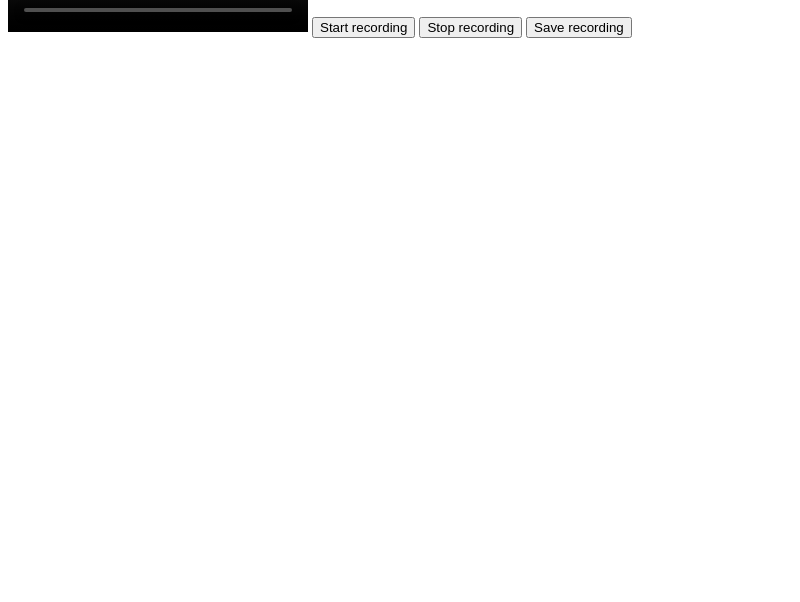
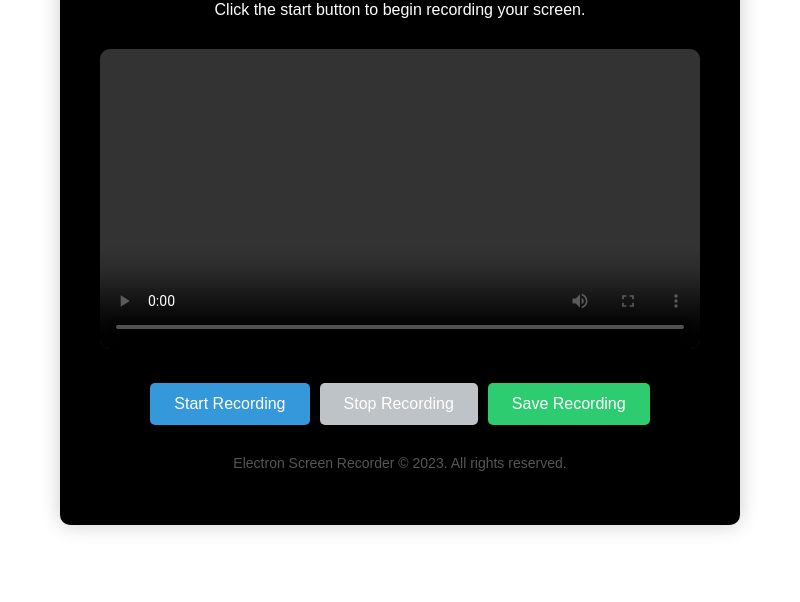
Before and after one commit to mastrmind-dev/electron-screen-recorder, an Electron app: page index.html in a window 800 px wide. Shown: the part 198-800 px from the top of the page. Drawn offline with Linux system fonts and the light colour scheme.

Commit message:
CSS is added

```diff
--- a/index.html
+++ b/index.html
@@ -1,13 +1,34 @@
 <!DOCTYPE html>
-<html>
-  <head>
-    <title>Electron screen recorder</title>
-  </head>
-  <body>
-    <h1>Hello from electron recorder!!!</h1>
-    <video id="video" controls></video>
-    <button id="start-record">Start recording</button>
-    <button id="stop-record">Stop recording</button>
-    <button id="save-record">Save recording</button>
-  </body>
+<html lang="en">
+
+<head>
+  <meta charset="UTF-8">
+  <meta name="viewport" content="width=device-width, initial-scale=1.0">
+  <title>Electron Screen Recorder</title>
+  <link rel="stylesheet" href="styles.css">
+</head>
+
+<body>
+  <div class="container">
+    <header>
+      <h1>Record your Screen</h1>
+      <p>Click the start button to begin recording your screen.</p>
+    </header>
+    <main>
+      <div class="video-container">
+        <video id="video" controls></video>
+      </div>
+      <div class="buttons">
+        <button id="start-record" class="record-button">Start Recording</button>
+        <button id="stop-record" class="record-button" disabled>Stop Recording</button>
+        <button id="save-record" class="save-button">Save Recording</button>
+      </div>
+    </main>
+    <footer>
+      <p>Electron Screen Recorder &copy; 2023. All rights reserved.</p>
+    </footer>
+  </div>
+  <script src="renderer.js"></script>
+</body>
+
 </html>
--- /dev/null
+++ b/styles.css
@@ -0,0 +1,105 @@
+body {
+    margin: 0;
+    padding: 0;
+    display: flex;
+    justify-content: center;
+    align-items: center;
+    min-height: 100vh;
+    background-color: white;
+    font-family: 'Arial', sans-serif;
+  }
+
+  .container {
+    background-color: black;
+    padding: 40px;
+    border-radius: 10px;
+    border-color: white;
+    border: 10px;
+    box-shadow: 0 0 20px rgba(0, 0, 0, 0.2);
+    text-align: center;
+    max-width: 600px;
+    width: 100%;
+  }
+
+  header h1 {
+    font-size: 36px;
+    margin-bottom: 10px;
+    color: white;
+  }
+
+  header p {
+    font-size: 16px;
+    color: white;
+    margin-bottom: 30px;
+  }
+
+  .video-container {
+    margin-bottom: 30px;
+  }
+
+  video {
+    width: 100%;
+    max-height: 300px;
+    background-color: #000;
+    border-radius: 10px;
+    box-shadow: 0 0 10px rgba(0, 0, 0, 0.5);
+  }
+
+  .buttons {
+    display: flex;
+    justify-content: center;
+    align-items: center;
+    flex-wrap: wrap;
+    gap: 10px;
+    margin-top: 20px;
+  }
+
+  .record-button, .save-button {
+    background-color: #3498db;
+    color: #ffffff;
+    border: none;
+    padding: 12px 24px;
+    cursor: pointer;
+    border-radius: 5px;
+    font-size: 16px;
+    transition: background-color 0.3s;
+  }
+  .save-button {
+    background-color: #2ecc71;
+    color: #ffffff;
+    border: none;
+    padding: 12px 24px;
+    cursor: pointer;
+    border-radius: 5px;
+    font-size: 16px;
+    transition: background-color 0.3s;
+  }
+
+  .record-button:hover{
+    background-color: #2980b9;
+  }
+  #stop-record:hover{
+    background-color: red;
+  }
+  .record-button:disabled {
+    background-color: #bdc3c7;
+    cursor: not-allowed;
+  }
+
+  #stop-record:disabled{
+    background-color: #bdc3c7;
+    cursor: not-allowed;
+  }
+
+
+  #stop-record:active{
+    background-color: red;
+  }
+  footer {
+    margin-top: 30px;
+    font-size: 14px;
+    color: #555;
+  }
+  .save-button:hover, .record-button:hover {
+    transform: scale(0.98);
+  }
```
